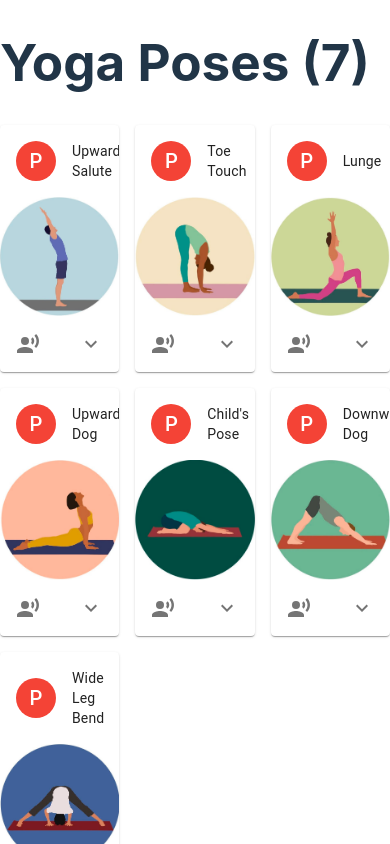
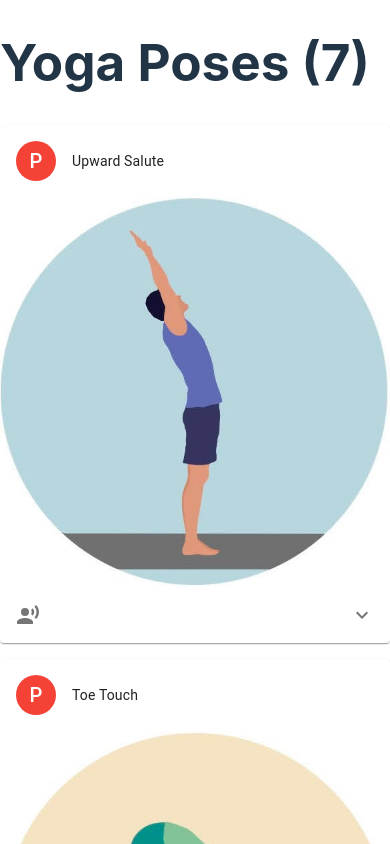
Before and after one commit to jonashw/yoga-instructor, a React (Vite) app: page / in a window 390 px wide. Shown: the top 844 px of the page. Built offline with nearby package versions, Linux system fonts and the light colour scheme.

Commit message:
better responsiveness

```diff
--- a/src/App.tsx
+++ b/src/App.tsx
@@ -22,7 +22,7 @@ function App() {
       <h1>Yoga Poses ({poses.length})</h1>
       <Grid container spacing={2}>
         {poses.map((pose,i) =>
-          <Grid item xs={4} key={i}>
+          <Grid item xs={12} sm={6} md={4} lg={3} xl={2} key={i}>
             <PoseCard pose={pose}/>
           </Grid>
         )}
```
